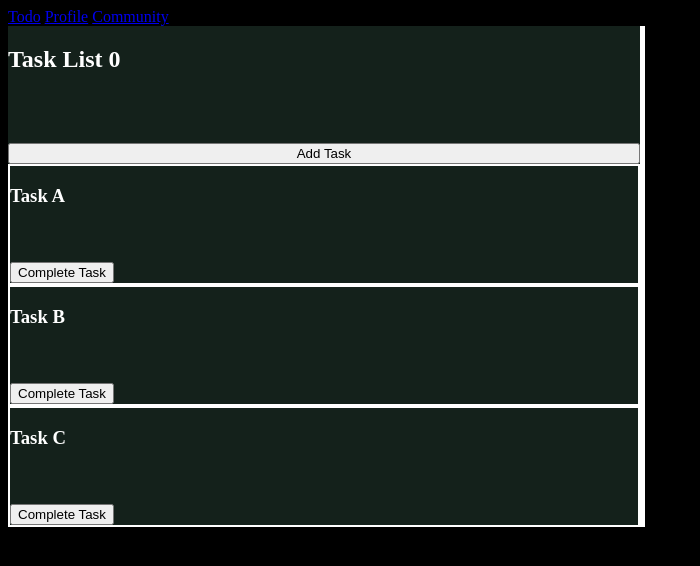
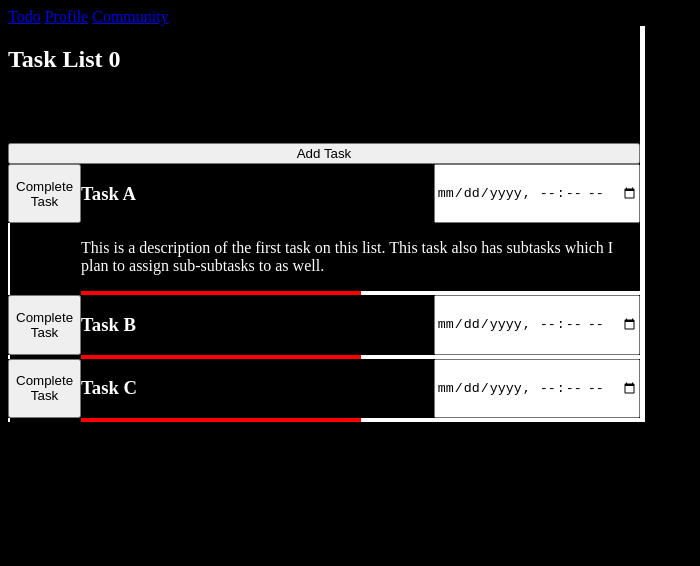
Before and after one commit to CerberusLatrans/todo-app, a SvelteKit app: page / in a window 1280 px wide. Shown: the top 566 px of the page, without its empty margins (0-700 px from the left). Built offline with nearby package versions, Linux system fonts and the light colour scheme.

Commit message:
basic functional todo

```diff
--- a/src/app.html
+++ b/src/app.html
@@ -7,7 +7,7 @@
 		%sveltekit.head%
         <style>
             html {
-                background-color: black;
+                background-color: rgb(0, 0, 0);
             }
         </style>
 	</head>
--- a/src/routes/list/List.svelte
+++ b/src/routes/list/List.svelte
@@ -10,6 +10,8 @@
 
     export let taskListID: number;
     let taskList: TaskList = $taskListsMap.get(taskListID)!;
+
+    export let showHeader: boolean = true;
 
     function addTask(t: Task, idx: number): void {
         taskList.insertIDs(idx, [t.id]);
@@ -29,13 +31,14 @@
         console.log($tasksMap)
         taskList = taskList;
     }
-
 </script>
 
 <div class="list-panel">
     {#if taskList != undefined}
-        <h2 contenteditable="true" bind:textContent={taskList.name}></h2>
-        <p contenteditable="true" bind:textContent={taskList.description}></p>
+        {#if showHeader}
+            <h2 contenteditable="true" bind:textContent={taskList.name}></h2>
+            <p contenteditable="true" bind:textContent={taskList.description}></p>
+        {/if}
         <button on:click={() => addTask(new Task(""), taskList.taskIDs.length)}>Add Task</button>
         <div>
             {#each taskList.taskIDs as id, idx (id) }
@@ -50,7 +53,7 @@
         display:flex;
         flex-direction: column;
         align-items: stretch;
-        background-color: rgb(20, 33, 27);
+        /*background-color: rgb(20, 33, 27);*/
 		color: white;
 		text-align: left;
         height: 100%;
--- a/src/routes/list/ListItem.svelte
+++ b/src/routes/list/ListItem.svelte
@@ -1,5 +1,6 @@
 <script lang='ts'>
-    import type { Task } from '../stores'
+    import type { Task, TaskList } from '../stores'
+    import List from './List.svelte'
     import {
         currListID,
         folderDirs,
@@ -9,17 +10,85 @@
 
     export let taskID: number;
     let task: Task  = $tasksMap.get(taskID)!;
+    let focus: boolean = false;
+    let descHover: boolean = false;
+
+    function getPctTimeLeft() {
+        task = task;
+        if (task.dueTime != undefined) {
+            let pct:number = (task.dueTime.getTime() - Date.now()) /
+             (task.dueTime.getTime() - task.creationTime.getTime());
+            console.log(pct)
+            return pct
+        } else {
+            return 0.5
+        }
+    }
+
+
 </script>
 
-<div>
-    <h3 contenteditable="true" bind:textContent={task.name}></h3>
-    <p contenteditable="true" bind:textContent={task.description}></p>
-    <button on:click>Complete Task</button>
+<!--<div on:mouseenter={() => active=true} on:mouseleave={() => active=false}>-->
+<div class="wrapper"
+    on:focusin={() => focus=true}
+    on:focusout={() => {if (!descHover) {focus=false}; console.log("BLUR")}}>
+
+    <button style:grid-area="complete" on:click>Complete Task</button>
+
+    <h3 style:grid-area="title" contenteditable="true" bind:textContent={task.name}></h3>
+
+    <input style:grid-area="clock" type="datetime-local" bind:value={task.dueTime}>
+
+    {#if (task.description!="" || focus)}
+        <div
+            style:grid-area="bar"
+            style:width="2px"
+            style:background-color="white"
+            ></div>
+        <!-- svelte-ignore a11y-mouse-events-have-key-events -->
+        <p
+            class="vert-bar"
+            style:grid-area="description"
+            contenteditable="true"
+            bind:textContent={task.description}
+            on:mouseenter={() => descHover=true}
+            on:mouseout={() => descHover=false}></p>
+    {/if}
+
+    <div
+        style:grid-area="bar"
+        style:width="2px"
+        style:background-color="white"></div>
+
+    <div
+        style:grid-area="timer"
+        style:height="4px"
+        style:width="100%"
+        style:background-color="white">
+        <div style="height:4px; width:{getPctTimeLeft()*100}%; background-color:red;"></div>
+    </div>
+
+    {#if (task.subTaskListID!=undefined || focus)}
+        <div
+            style:grid-area="bar"
+            style:width="2px"
+            style:background-color="white"></div>
+        <div style="grid-area:subtasks">
+            <List taskListID={task.getSubTaskListID($taskListsMap)} showHeader={false}/>
+        </div>
+    {/if}
 </div>
 
 <style>
-    div {
-        border: 2px solid white;
+    .wrapper {
+        display:grid;
+        grid-template-columns: 1fr 8fr 2fr;
+        /*grid-template-rows: 2fr minmax(0,2fr) 1fr min(0);*/
 
+        grid-template-areas:
+        "complete title clock"
+        "bar description description"
+        "bar timer timer"
+        "bar subtasks subtasks";
     }
 </style>
--- a/src/routes/stores.ts
+++ b/src/routes/stores.ts
@@ -61,14 +61,22 @@ export class Task {
     creationTime: Date = new Date();
 
     completionTime?: Date;
-    startTime?: Date;
     dueTime?: Date;
 
-    task_list: number[] = [];
+    subTaskListID?: number;
 
     constructor(name: string) {
         this.name = name;
         Task.count += 1;
+    }
+
+    getSubTaskListID(taskListMap: Map<number, TaskList>): number {
+        if (this.subTaskListID==undefined) {
+            let subTaskList: TaskList = new TaskList();
+            taskListMap.set(subTaskList.id, subTaskList);
+            this.subTaskListID = subTaskList.id;
+        }
+        return this.subTaskListID;
     }
 }
 
@@ -91,7 +99,11 @@ function makeExampleData() {
     let listsMap: Map<number, TaskList> = new Map();
     let tasksMap: Map<number, Task> = new Map();
 
-    let list0Tasks = [new Task("Task A"), new Task("Task B"), new Task("Task C")];
+    let taskA = new Task("Task A");
+    taskA.description = "This is a description of the first task on this list. This task also has subtasks which I plan to assign sub-subtasks to as well."
+    //let subtasks = [new Task("Subtask 1"), new Task("Subtask 2"), new Task("Subtask 3")]
+    //taskA.taskList = subtasks.map(x => x.id);
+    let list0Tasks = [taskA, new Task("Task B"), new Task("Task C")];
     let list1Tasks = [new Task("Task D"), new Task("Task F"), new Task("Task E")];
     for (let t of list0Tasks) {
         tasksMap.set(t.id, t)
@@ -99,11 +111,14 @@ function makeExampleData() {
     for (let t of list1Tasks) {
         tasksMap.set(t.id, t)
     }
+    /*for (let t of subtasks) {
+        tasksMap.set(t.id, t)
+    }*/
 
     let list0 = new TaskList();
-    list0.taskIDs = list0Tasks.map(x => x.id)
+    list0.taskIDs = list0Tasks.map(x => x.id);
     let list1 = new TaskList();
-    list1.taskIDs = list1Tasks.map(x => x.id)
+    list1.taskIDs = list1Tasks.map(x => x.id);
 
     //DEBUG MAPS
     listsMap.set(list0.id, list0);
```
